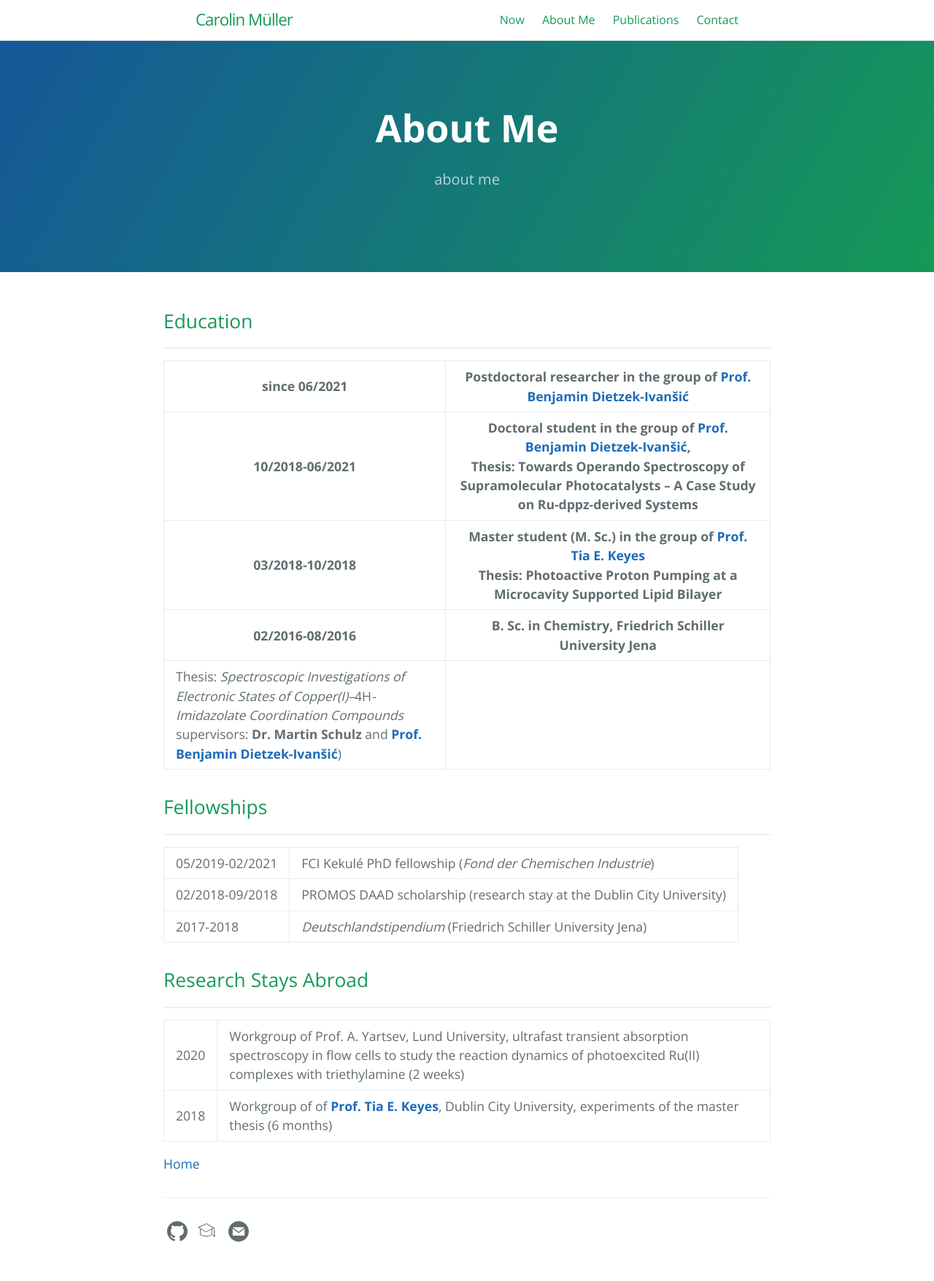
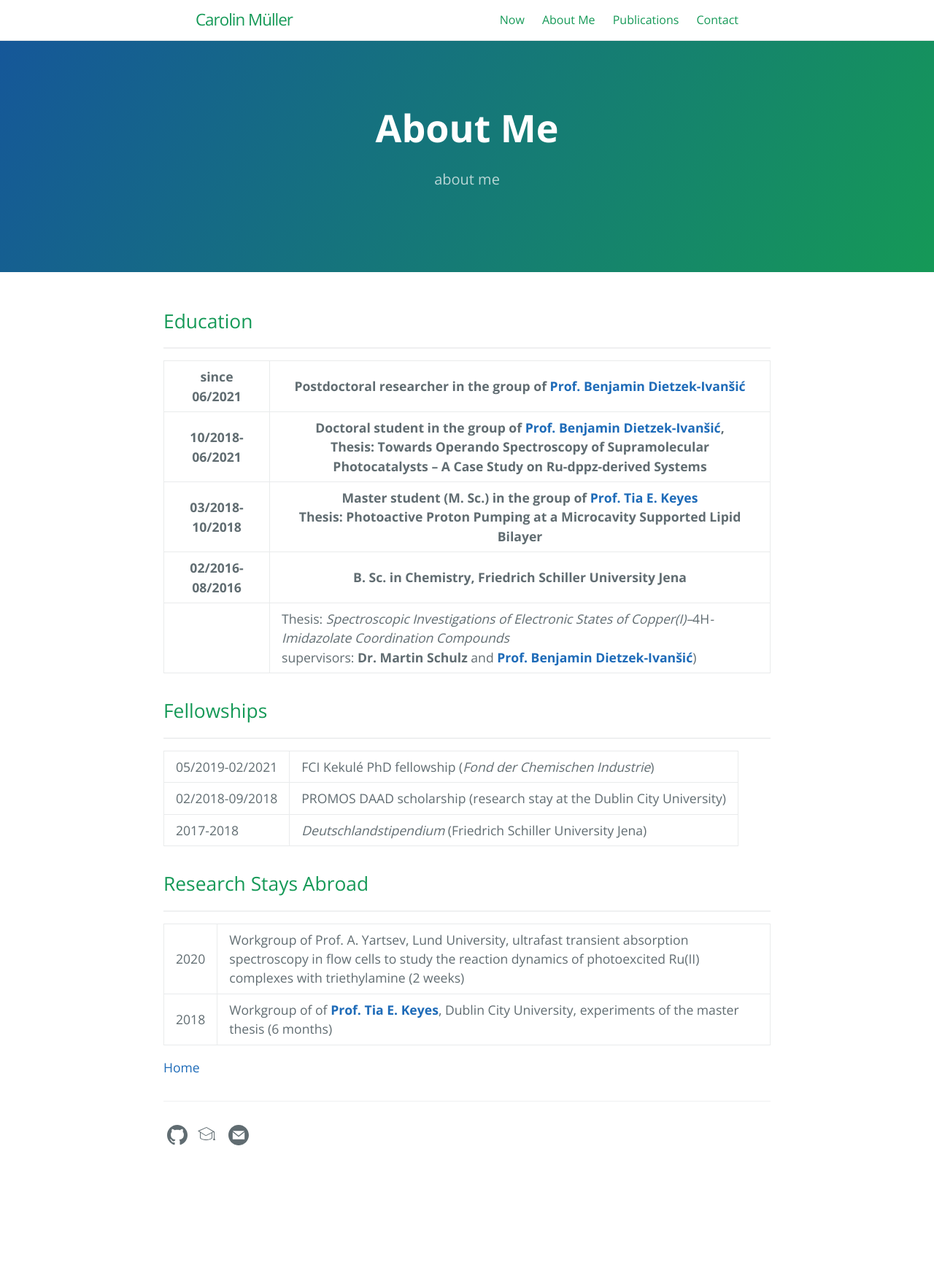
Before and after one commit to carolin-m/carolin-m.github.io, a Jekyll site: the page built from about.md, in a window 1280 px wide. Shown: the whole page at 73% size. Built offline with Jekyll 4.4.1, drawn with Linux system fonts in a browser that asks for light colours; after the commit the page ends 1624 px from its top, so only the background shows below that.

```diff
--- a/about.md
+++ b/about.md
@@ -14,8 +14,8 @@ ________________
 | 10/2018-06/2021  | Doctoral student in the group of [**Prof. Benjamin Dietzek-Ivanšić**](https://www.ipc.uni-jena.de/en/AGDietzek), <br />  Thesis: Towards Operando Spectroscopy of Supramolecular Photocatalysts – A Case Study on Ru-dppz-derived Systems |
 | 03/2018-10/2018 | Master student (M. Sc.) in the group of [**Prof. Tia E. Keyes**](https://sites.google.com/dcu.ie/keyes-research-group/home) <br /> Thesis: Photoactive Proton Pumping at a Microcavity Supported Lipid Bilayer |
 | 02/2016-08/2016 | **B. Sc. in Chemistry**, Friedrich Schiller University Jena |
- | ------ |
- | Thesis: *Spectroscopic Investigations of Electronic States of Copper(I)–*4H*-Imidazolate Coordination Compounds* <br /> supervisors: **Dr. Martin Schulz** and [**Prof. Benjamin Dietzek-Ivanšić**](https://www.ipc.uni-jena.de/en/AGDietzek)) |
+| | ------ |
+| | Thesis: *Spectroscopic Investigations of Electronic States of Copper(I)–*4H*-Imidazolate Coordination Compounds* <br /> supervisors: **Dr. Martin Schulz** and [**Prof. Benjamin Dietzek-Ivanšić**](https://www.ipc.uni-jena.de/en/AGDietzek)) |
 
 ## Fellowships <br>
 ________________
```
